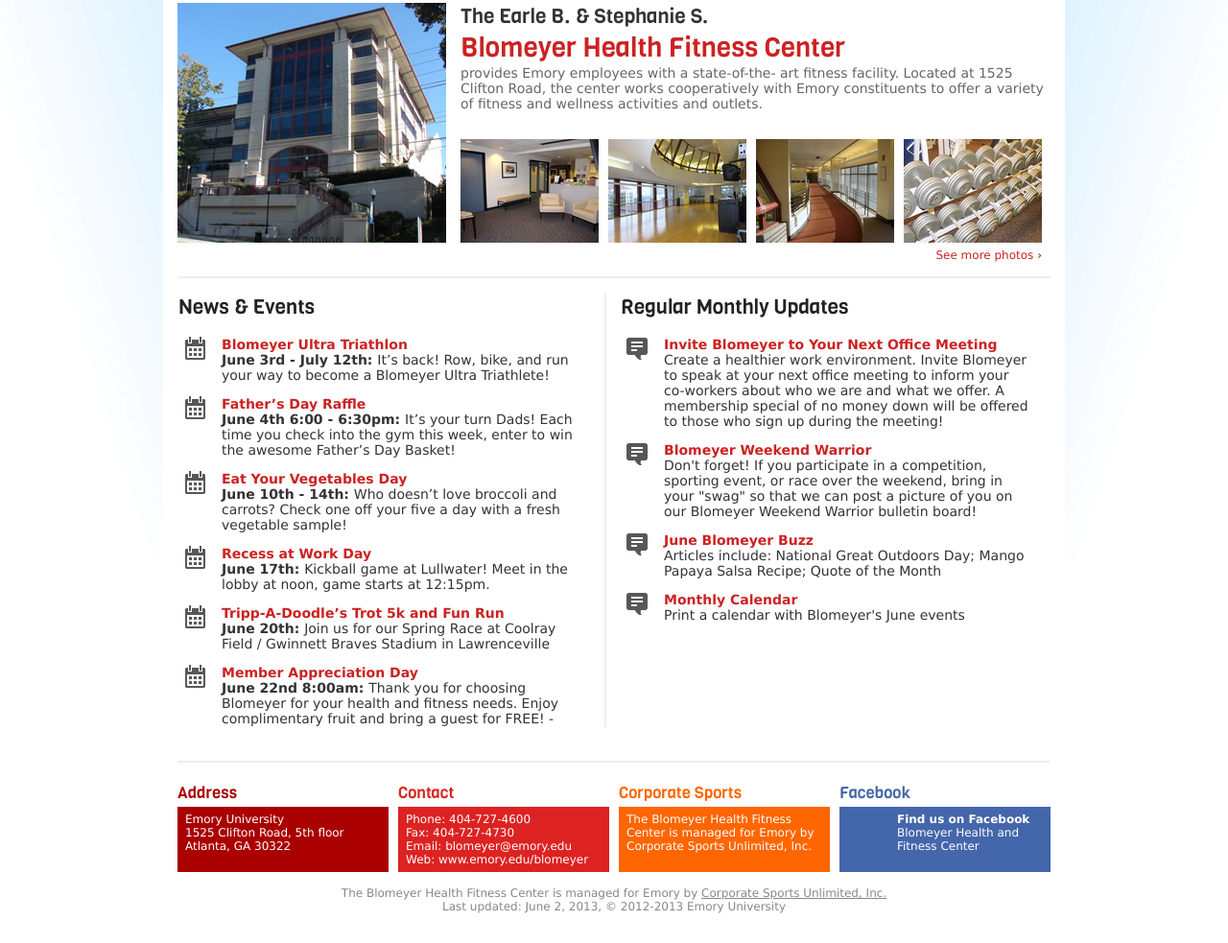
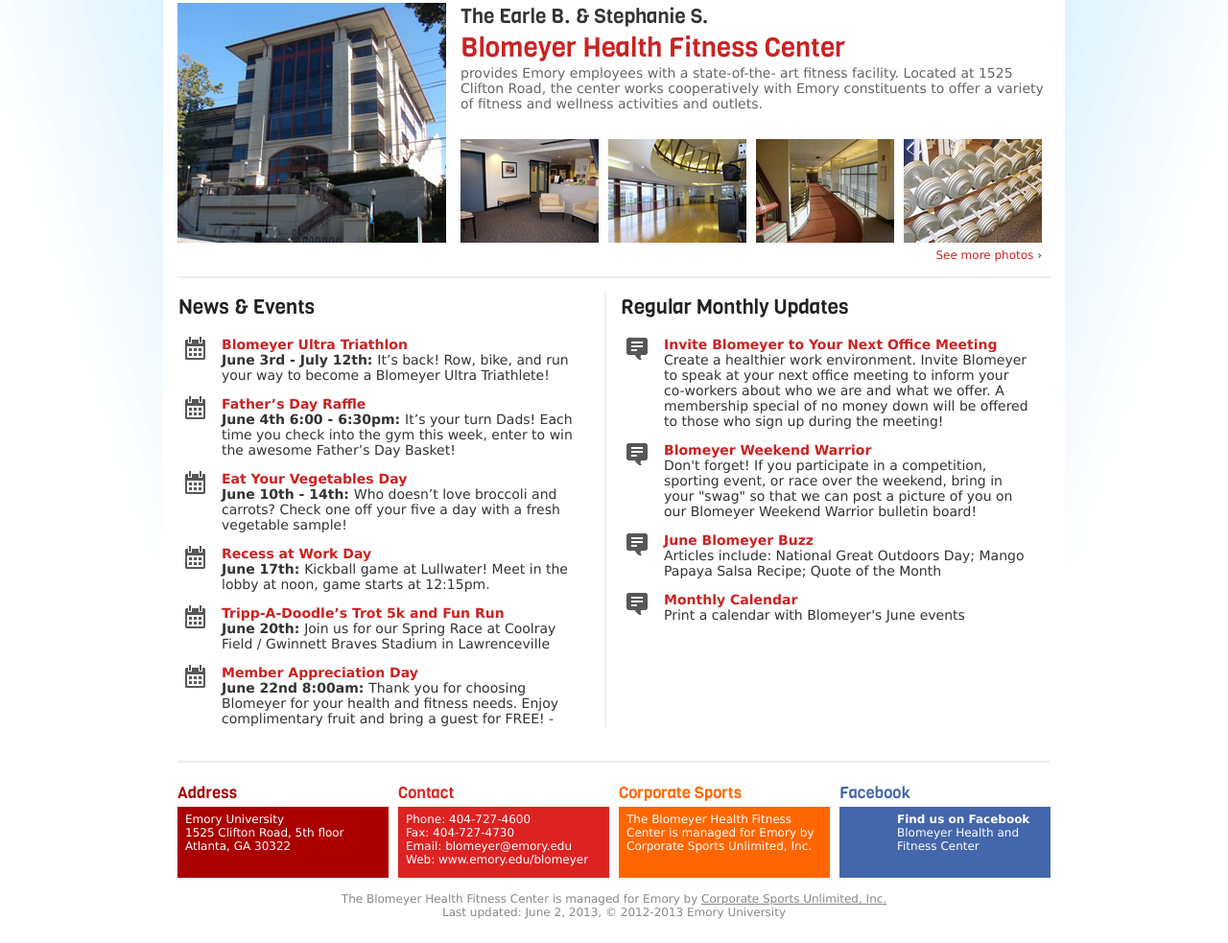
Before and after one commit to janzich/blomeyer-dev, a plain HTML site: page index.html in a window 1280 px wide. Shown: the part 212-1195 px from the top of the page at 96% size. Drawn offline with Linux system fonts and the light colour scheme.

Commit message:
Ensured the facebook like box is tall enough (set min-height on it).

```diff
--- a/common.css
+++ b/common.css
@@ -253,6 +253,7 @@
 div.main-footer table.blocks td.box.facebook-like div.box-content div.text {
     margin-left: 52px;
     min-height: 40px;
+    min-height: 62px;
 }
 
 div.main-footer table.blocks td.box.facebook-like div.box-content div.text div.find-us {
```
